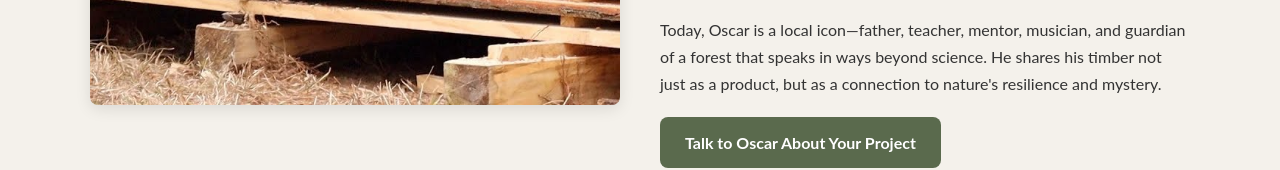
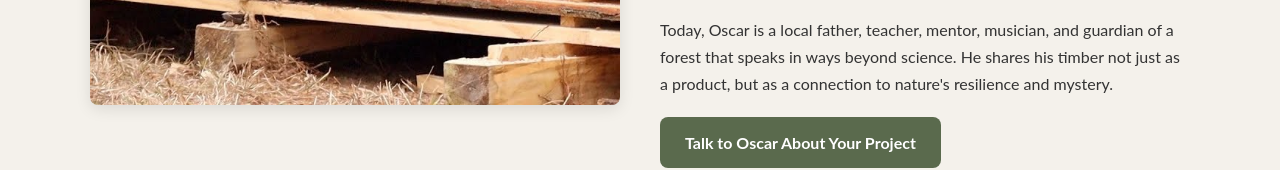
Before and after one commit to shockalotti/Oscar, a plain HTML site: page about.html in a window 1280 px wide. Shown: the part 1424-1594 px from the top of the page. Drawn offline with Linux system fonts and the light colour scheme.

Commit message:
Edit about text

```diff
--- a/about.html
+++ b/about.html
@@ -73,7 +73,7 @@
                         <p>Returning after more than a decade, Oscar discovered a thriving forest where sparse land once stood. It was then he experienced something profound: a connection, almost a communication, with his trees—a mystery that, as a trained scientist, he still wrestles with.</p>
                         <p>Initially, milling these living entities felt wrong. But responsible forest management sometimes requires felling trees for new growth. As beautiful timber accumulated, his wife playfully challenged, "How many coffee tables are you planning to make?!"</p>
                         <p>This sparked a realization: the trees had a further purpose. Their stories could be shared, transformed by craftsmen into functional art that honoured their origin. Oscar's Timber isn't just wood; it's a piece of the Far North, imbued with patience, care, and the unique spirit of its grower.</p>
-                        <p>Today, Oscar is a local icon—father, teacher, mentor, musician, and guardian of a forest that speaks in ways beyond science. He shares his timber not just as a product, but as a connection to nature's resilience and mystery.</p>
+                        <p>Today, Oscar is a local father, teacher, mentor, musician, and guardian of a forest that speaks in ways beyond science. He shares his timber not just as a product, but as a connection to nature's resilience and mystery.</p>
                         <a href="contact.html" class="btn btn-primary">Talk to Oscar About Your Project</a>
                     </div>
                 </div>
```
